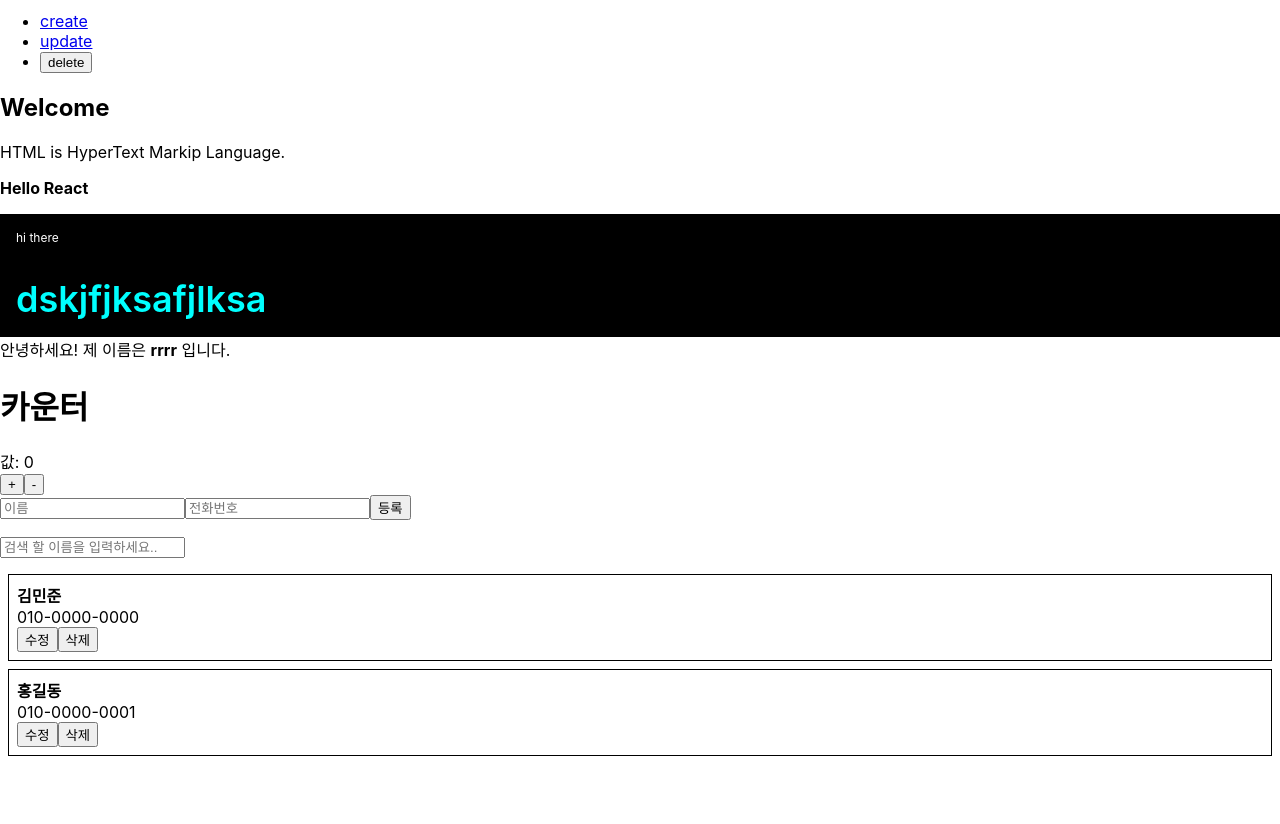
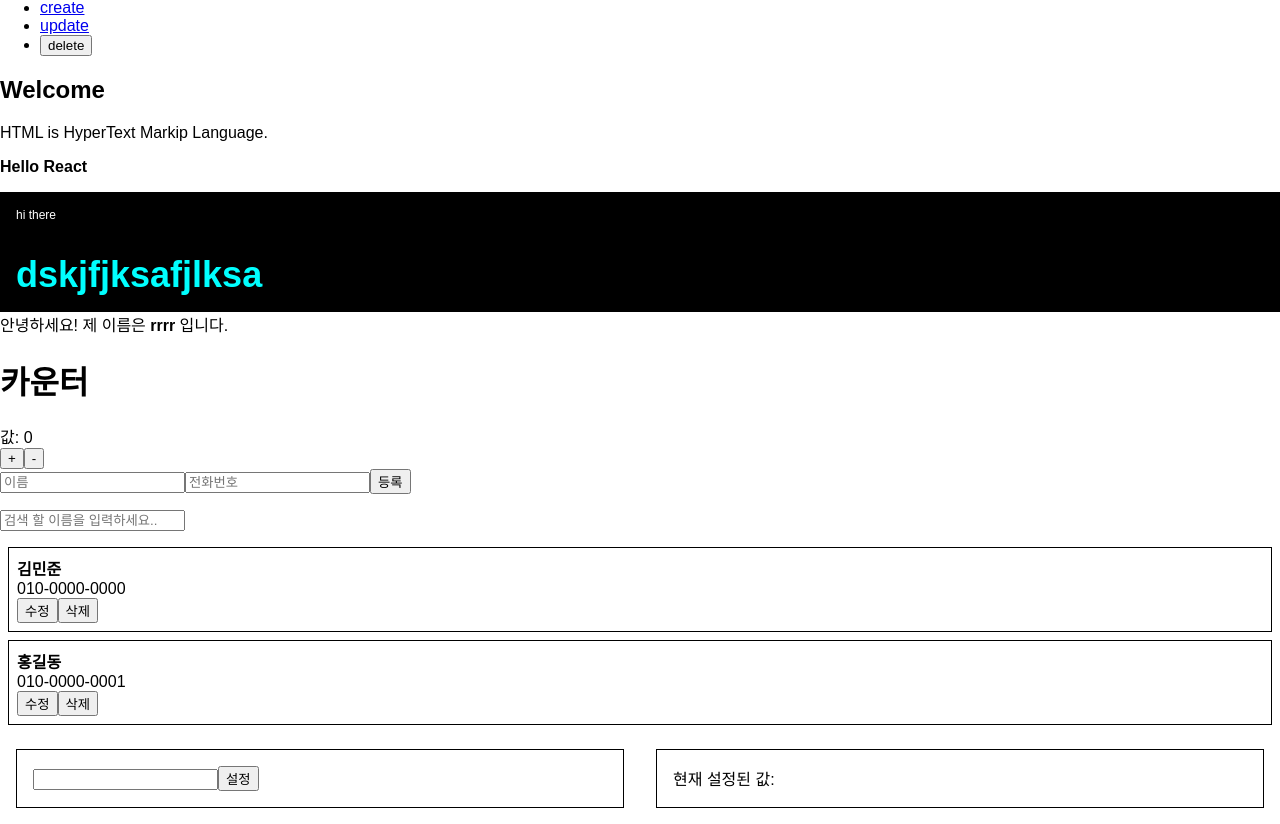
Before and after one commit to KWANGSIC/mireact, a React (Create React App) app: page / in a window 1280 px wide. Shown: the part 249-1073 px from the top of the page. Before the commit the page ends 1013 px from the top, so only its background shows below. Built offline with nearby package versions, Linux system fonts and the light colour scheme.

Commit message:
context, reduex 연습

```diff
--- a/src/App.js
+++ b/src/App.js
@@ -1,5 +1,6 @@
 import React, {Component} from 'react';
 import './App.css';
+import './css/index.css';
 import MyName from './MyName';
 import Counter from './Counter';
 import Subject from './Subjeuct';
@@ -9,6 +10,10 @@
 import UpdateContents from "./UpdateContents";
 import PhoneForm from "./PhoneForm";
 import PhoneInfoList from "./PhoneInfoList";
+
+
+import LeftPane from './components/LeftPane';
+import RightPane from './components/RightPane';
 
 
 class ReadContents extends Component {
@@ -292,6 +297,12 @@
                     onRemove={this.handleRemove}
                     onUpdate={this.handleUpdate}
                 />
+
+                <div className='panes'>
+                    <LeftPane />
+                    <RightPane />
+                </div>
+
             </div>
         );
     }
--- /dev/null
+++ b/src/components/LeftPane.js
@@ -0,0 +1,12 @@
+import React from 'react';
+import Sends from './Sends';
+
+const LeftPane = () => {
+    return (
+        <div className="pane">
+            <Sends />
+        </div>
+    );
+};
+
+export default LeftPane;
--- /dev/null
+++ b/src/components/Receives.js
@@ -0,0 +1,11 @@
+import React from 'react';
+
+const Receives = () => {
+    return (
+        <div>
+            현재 설정된 값:
+        </div>
+    );
+};
+
+export default Receives;
--- /dev/null
+++ b/src/components/RightPane.js
@@ -0,0 +1,12 @@
+import React from 'react';
+import Receives from './Receives';
+
+const RightPane = () => {
+    return (
+        <div className="pane">
+            <Receives/>
+        </div>
+    );
+};
+
+export default RightPane;
--- /dev/null
+++ b/src/components/Sends.js
@@ -0,0 +1,27 @@
+import React, {Component} from 'react';
+
+class Sends extends Component {
+    state = {
+        input: ''
+    }
+
+    handleChange = (e) => {
+        this.setState({input: e.target.value});
+    }
+
+    handleSubmit = (e) => {
+        e.preventDefault();
+        // 구현 예정
+    }
+
+    render() {
+        return (
+            <form onSubmit={this.handleSubmit}>
+                <input value={this.state.input} onChange={this.handleChange}/>
+                <button type="submit">설정</button>
+            </form>
+        );
+    }
+}
+
+export default Sends;
--- /dev/null
+++ b/src/css/index.css
@@ -0,0 +1,16 @@
+body {
+    margin: 0;
+    padding: 0;
+    font-family: sans-serif;
+}
+
+.panes {
+    display: flex;
+}
+
+.pane {
+    flex: 1;
+    border: 1px solid black;
+    padding: 1rem;
+    margin: 1rem;
+}
```
Also changed, not shown: src/contexts/Sample.js (added, +43 -0 lines).
